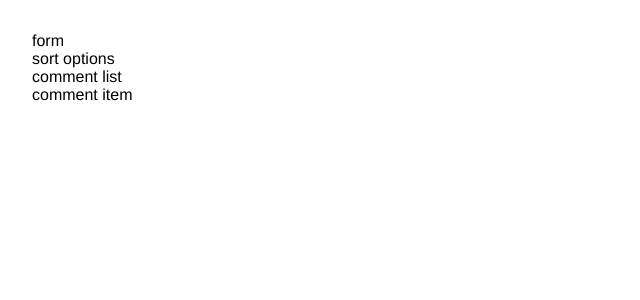
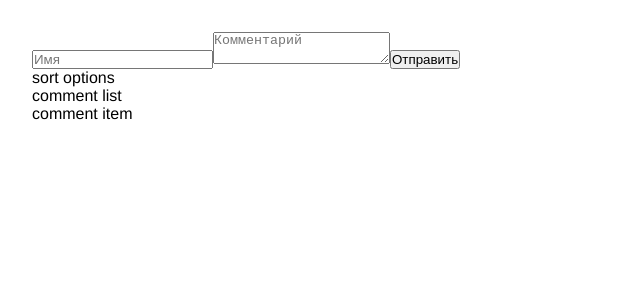
Before and after one commit to nsivaev/comments, a Vue app: page / in a window 1280 px wide. Shown: the top 300 px of the page, without its empty margins (0-640 px from the left). Built offline with nearby package versions, Linux system fonts and the light colour scheme; the HTML template or start-up script is replaced by a standard one.

Commit message:
* CommentForm is ready

```diff
--- a/src/components/CommentForm.vue
+++ b/src/components/CommentForm.vue
@@ -1,3 +1,45 @@
+<script setup lang="ts">
+  import { ref } from "vue";
+
+  // поля формы
+  const name = ref("");
+  const comment = ref("");
+
+  // передача данных наверх
+  const emit = defineEmits<{
+    (e: "add-comment", playload: { name: string; comment: string }): void
+  }>();
+
+  // отправка формы
+  const submitForm = () => {
+    if (name.value.trim() && comment.value.trim()) {
+      emit("add-comment", {
+        name: name.value,
+        comment: comment.value,
+      });
+
+      // очистка полей
+      name.value = "";
+      comment.value = "";
+    } else {
+      alert("Введите имя и комментарий");
+    }
+  };
+</script>
+
 <template>
-  <p>form</p>
+  <form @submit.prevent="submitForm">
+    <input
+        type="text"
+        v-model="name"
+        placeholder="Имя"
+        required
+    />
+    <textarea
+        v-model="comment"
+        placeholder="Комментарий"
+        required
+    ></textarea>
+    <button type="submit">Отправить</button>
+  </form>
 </template>
```
